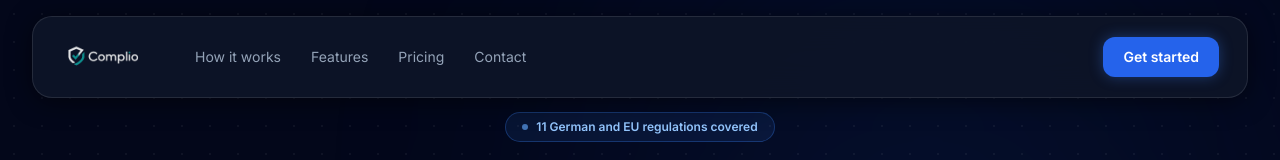
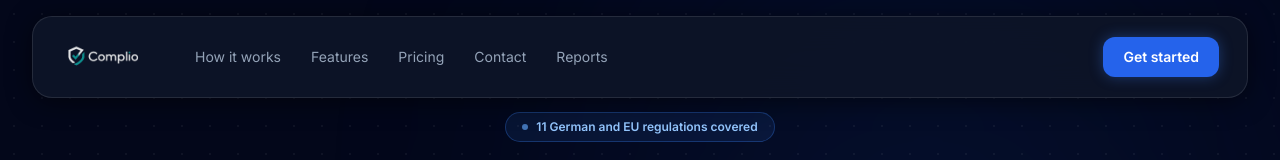
Before and after one commit to YGTYLRM/kmu-comply, a Next.js app in the folder frontend/: page / in a window 1280 px wide. Shown: the top 160 px of the page. Built offline with nearby package versions, Linux system fonts and the light colour scheme.

Commit message:
add reports link to navbar

```diff
--- a/frontend/src/components/common/navbar.tsx
+++ b/frontend/src/components/common/navbar.tsx
@@ -64,6 +64,9 @@ export function Navbar() {
               <Link href="/contact" className="rounded-lg px-3.5 py-2 text-sm text-slate-400 hover:text-white hover:bg-white/[0.07] transition-colors">
                 Contact
               </Link>
+              <Link href="/reports" className="rounded-lg px-3.5 py-2 text-sm text-slate-400 hover:text-white hover:bg-white/[0.07] transition-colors">
+                Reports
+              </Link>
             </nav>
 
             <div className="flex-1" />
@@ -103,6 +106,9 @@ export function Navbar() {
                 <Link href="/contact" onClick={() => setMobileOpen(false)} className="rounded-lg px-4 py-3 text-sm text-slate-400 hover:text-white hover:bg-white/5 transition-colors">
                   Contact
                 </Link>
+                <Link href="/reports" onClick={() => setMobileOpen(false)} className="rounded-lg px-4 py-3 text-sm text-slate-400 hover:text-white hover:bg-white/5 transition-colors">
+                  Reports
+                </Link>
                 <Link href="/analyze" onClick={() => setMobileOpen(false)} className="mt-2 rounded-xl bg-brand-600 px-4 py-3 text-sm text-white font-semibold text-center hover:bg-brand-500 transition-colors">
                   Get started
                 </Link>
```
